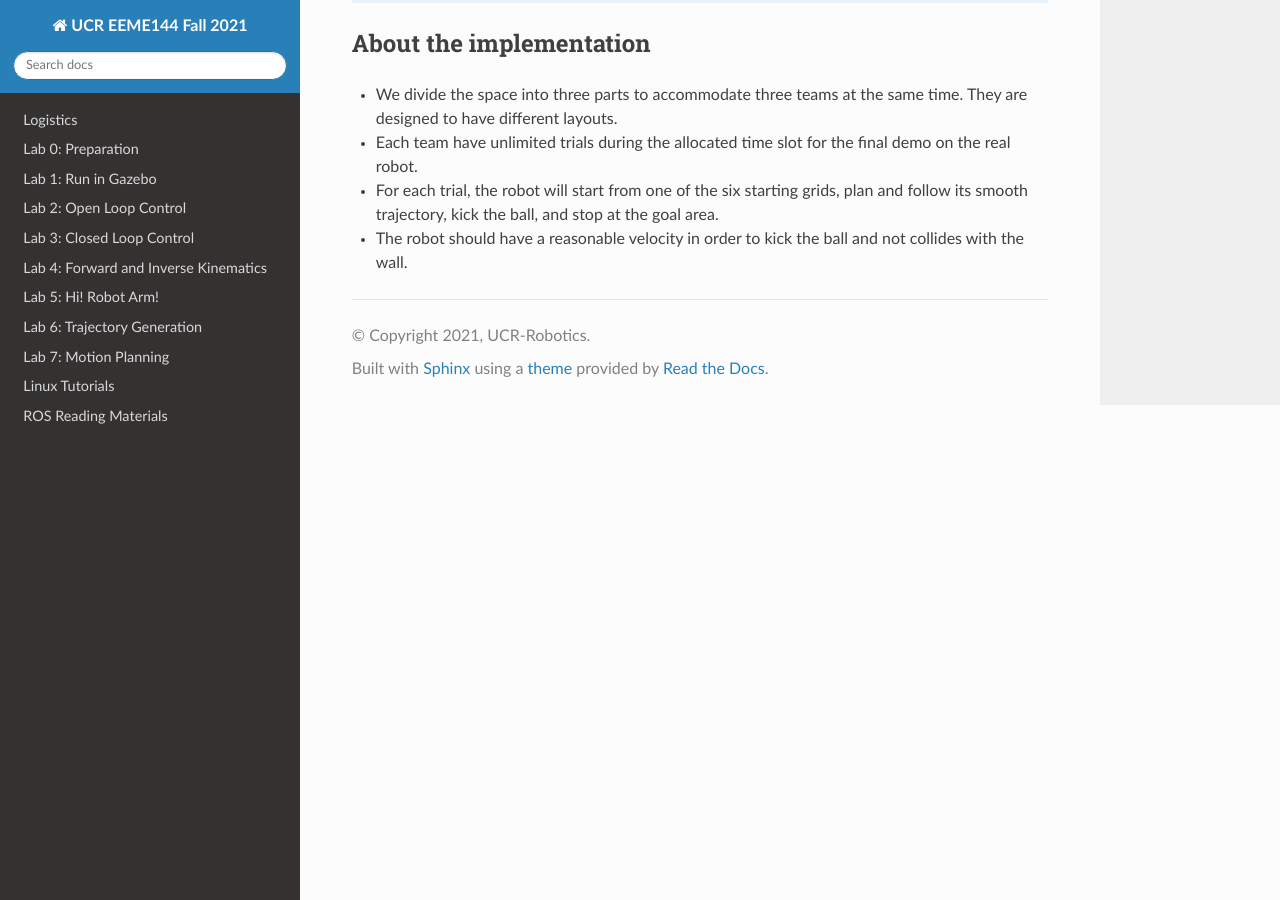
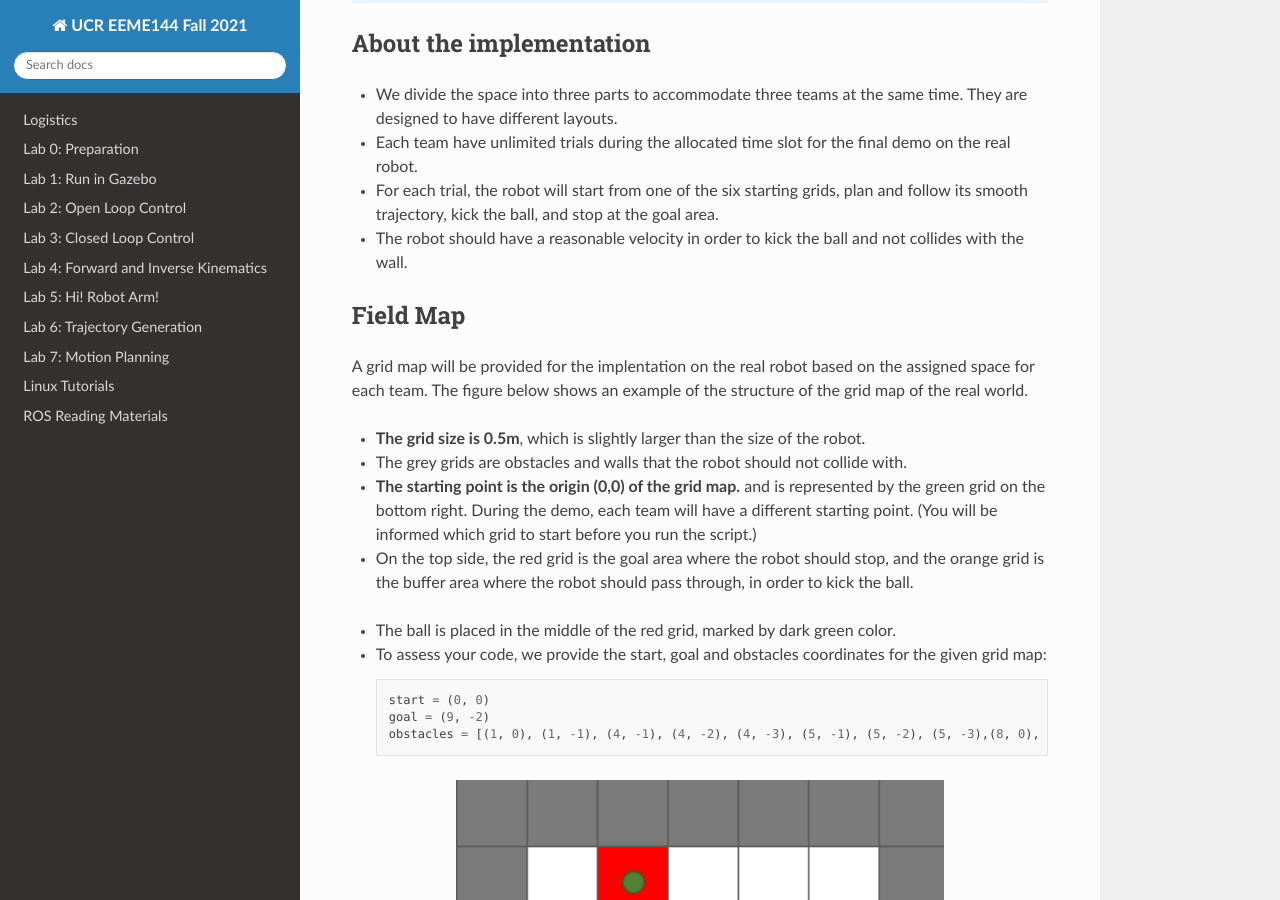
Before and after one commit to UCR-Robotics/ee144, a Sphinx documentation site: the page built from docs/lab8.rst, in a window 1280 px wide and 900 px high, scrolled down 3927 px. Built offline with Sphinx 7.4.7 and the Read the Docs theme 2.0.0, drawn with Linux system fonts in a browser that asks for light colours; some of the changed text lies outside the part shown.

Commit message:
Update lab8.rst

```diff
--- a/docs/lab8.rst
+++ b/docs/lab8.rst
@@ -135,7 +135,7 @@ Remote Login
 
 - Replace the above ``username`` and ``NUC_IP`` with the actual one.
   For example, the IP address of robot 01 is ``10.40.2.21``,
-  and the IP address of robot 02 is ``10.40.2.22``, and so on.
+  and the IP address of robot 03 is ``10.40.3.23``, and so on.
   The username on NUC computer is ``ee144-nuc01`` for robot 01, and so on.
 
 - For example, for robot 01 we can use
@@ -228,24 +228,36 @@ About the implementation
 - The robot should have a reasonable velocity in order to kick the ball and not collides with the wall.
 
 
-.. Field Map
- ---------
- .. image:: pics/capstone_map.jpg
-  :width: 80%
-  :align: center
+Field Map
+---------
+A grid map will be provided for the implentation on the real robot based on the assigned space for each team. The figure below shows an example of the structure of the grid map
+of the real world.
 
- - **The grid size is 0.5m**, which is slightly larger than the size of the robot.
+- **The grid size is 0.5m**, which is slightly larger than the size of the robot.
 
- - The grey grids are obstacles and walls that the robot should not collide with.
+- The grey grids are obstacles and walls that the robot should not collide with.
 
- - The six green grids on the bottom right corner are starting areas.
-  For each trial during the demo, one of them will be picked at random.
+- **The starting point is the origin (0,0) of the grid map.**
+  and is represented by the green grid on the bottom right.
+  During the demo, each team will have a different starting point.
   (You will be informed which grid to start before you run the script.)
 
- - On the top side, the red grid is the goal area where the robot should stop,
+- On the top side, the red grid is the goal area where the robot should stop,
   and the orange grid is the buffer area where the robot should pass through, in order to kick the ball.
 
- - On the top side, the narrow gate is marked by dark blue color,
+.. - On the top side, the narrow gate is marked by dark blue color,
   and the wide gate is marked by light blue color.
 
- - The ball is placed on the common edge of the orange and red grid, marked by dark green color.
+- The ball is placed in the middle of the red grid, marked by dark green color.
+
+- To assess your code, we provide the start, goal and obstacles coordinates for the given grid map:
+
+  .. code-block:: python
+
+    start = (0, 0)
+    goal = (9, -2)
+    obstacles = [(1, 0), (1, -1), (4, -1), (4, -2), (4, -3), (5, -1), (5, -2), (5, -3),(8, 0), (8, 1)]
+
+.. image:: pics/grid_map.png
+ :width: 70%
+ :align: center
```
